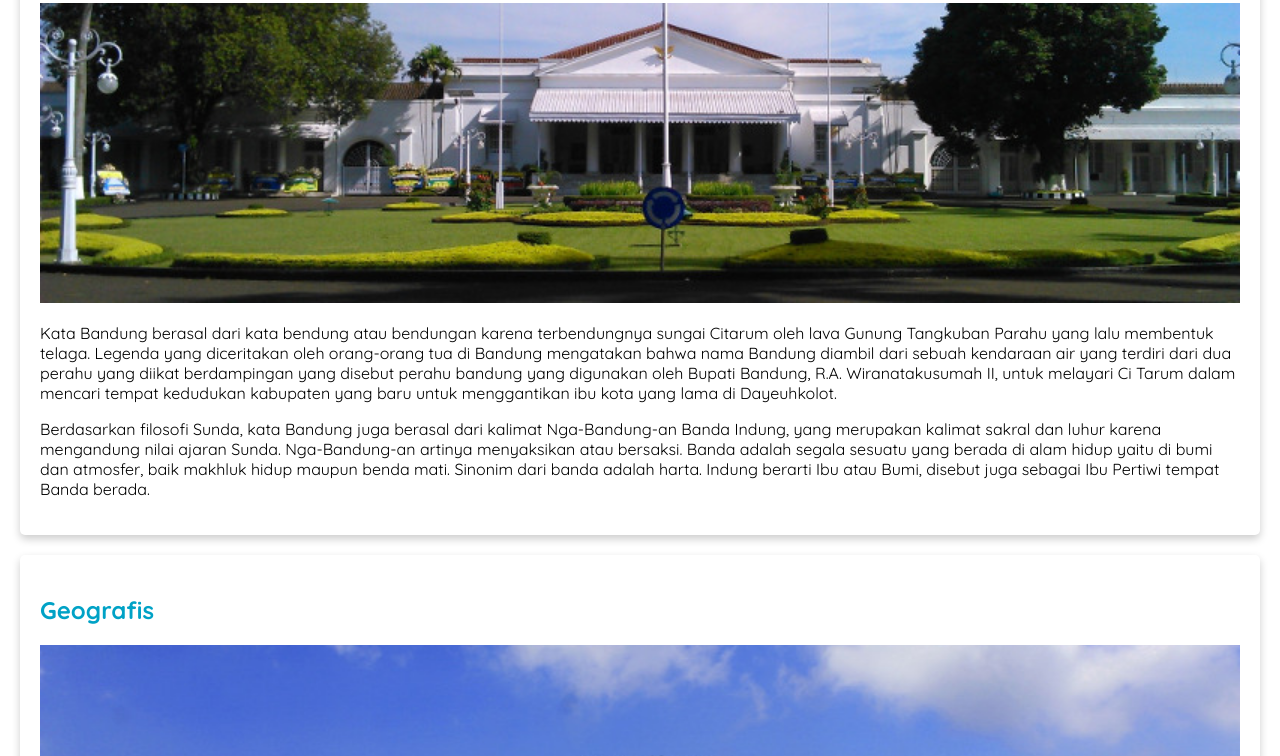
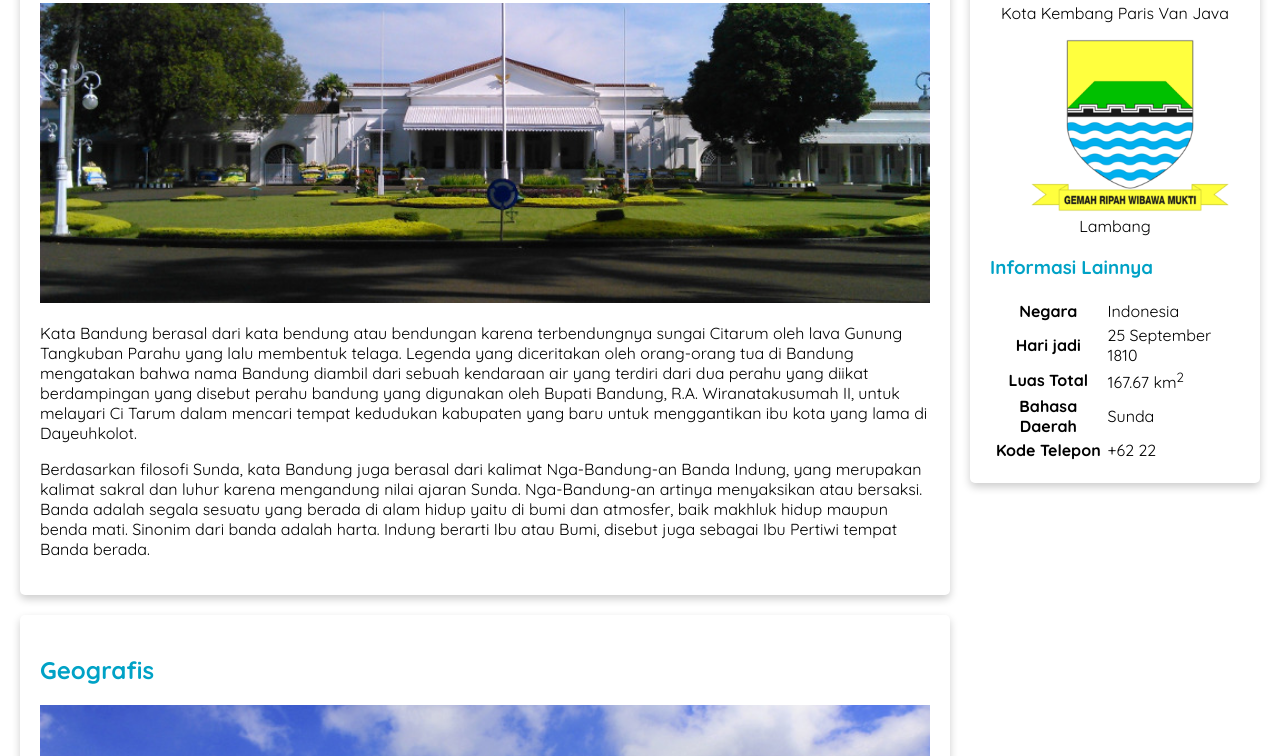
Before and after one commit to abrarradan30/StudyProgres, a plain HTML site: page WebDasar/index.html in a window 1280 px wide. Shown: the part 460-1216 px from the top of the page. Drawn offline with Linux system fonts and the light colour scheme.

Commit message:
apply float

```diff
--- a/WebDasar/assets/styles/style.css
+++ b/WebDasar/assets/styles/style.css
@@ -1,3 +1,7 @@
+* {
+    box-sizing: border-box;
+}
+
 body {
     font-family: 'Quicksand', sans-serif;
     margin: 0;
@@ -70,4 +74,16 @@ nav {
 
 main {
     padding: 20px;
+    overflow: auto;
 }
+
+#content {
+    float: left;
+    width: 75%;
+}
+
+aside {
+    float: right;
+    width: 25%;
+    padding-left: 20px;
+}
```
